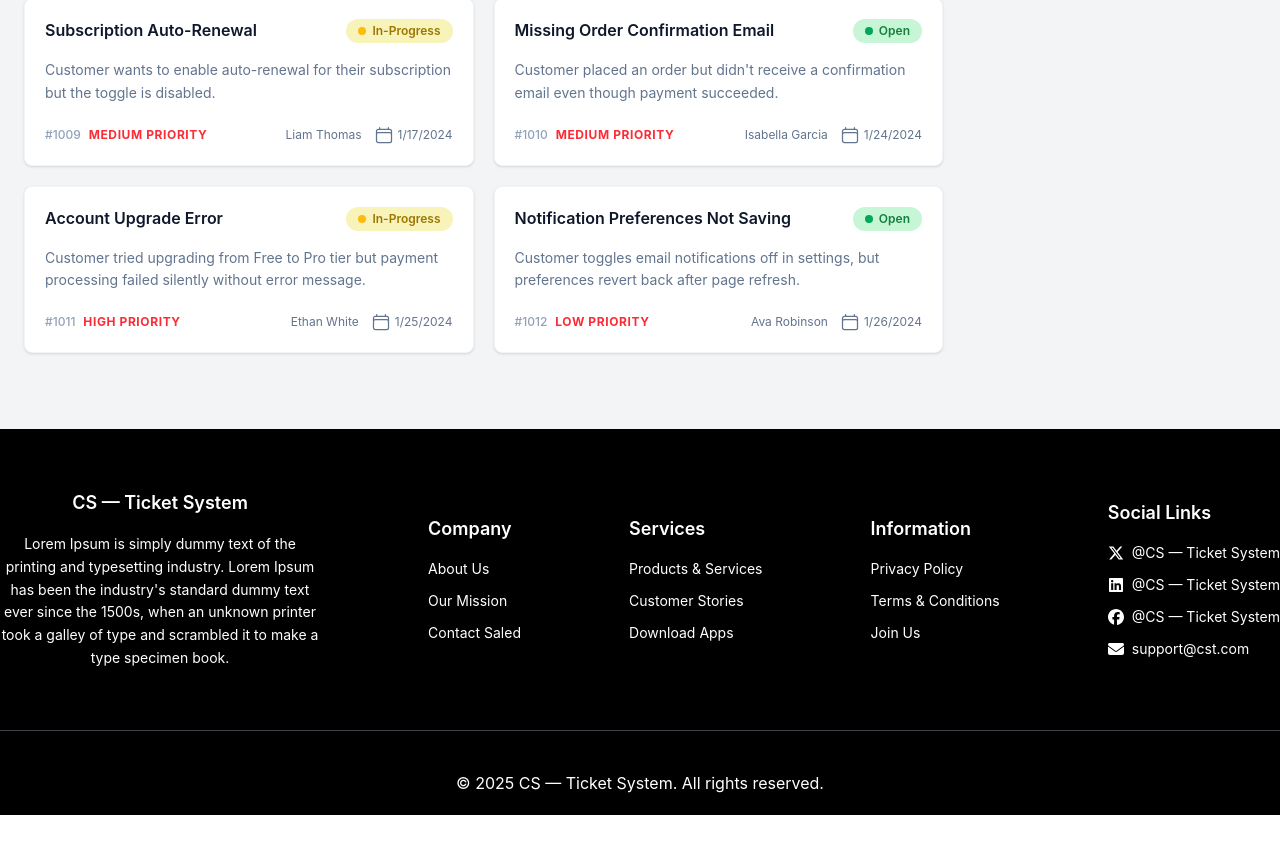
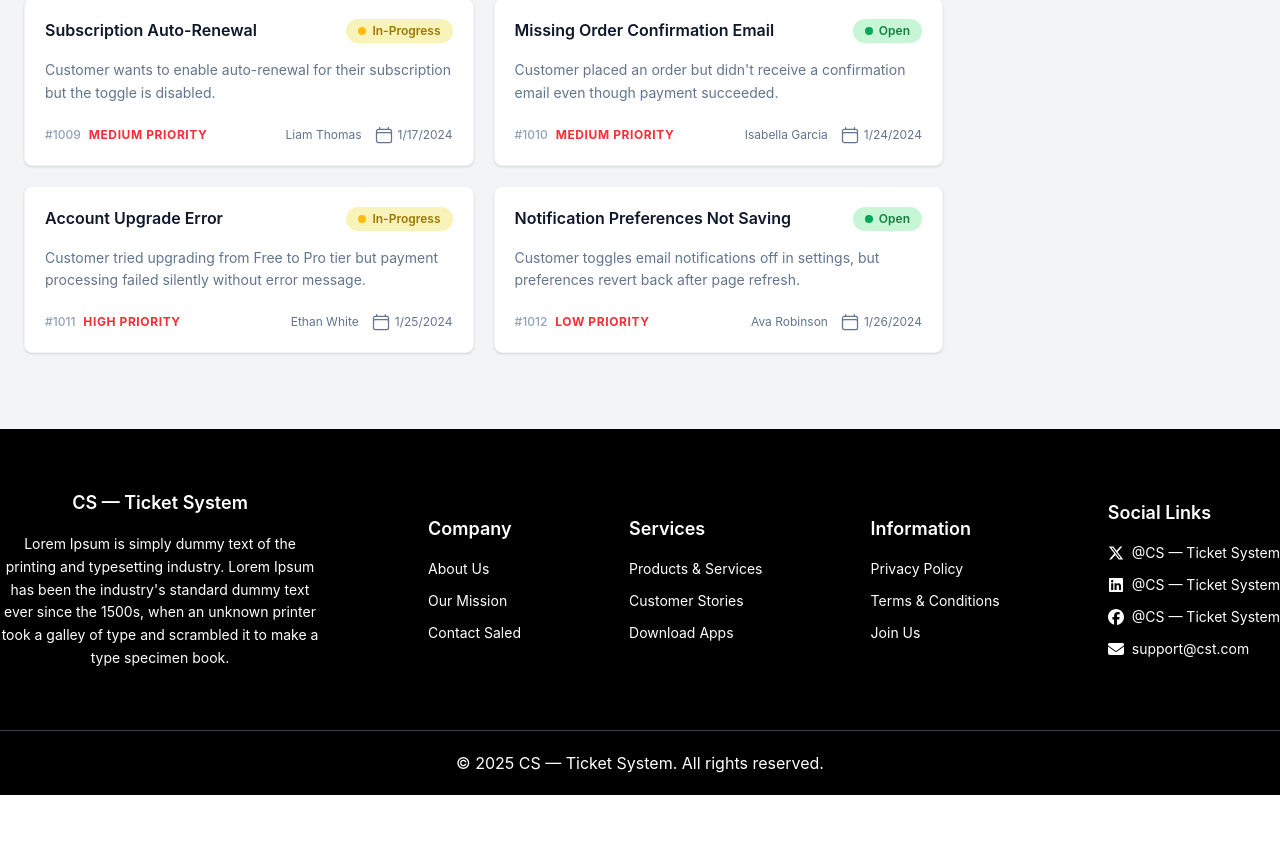
Before and after one commit to nahid5766/Customer-Support-Zone, a React (Vite) app: page / in a window 1280 px wide. Shown: the part 1160-2007 px from the top of the page. After the commit the page ends 1955 px from the top, so only its background shows below. Built offline with nearby package versions, Linux system fonts and the light colour scheme.

Commit message:
recheck all

```diff
--- a/src/components/Footer/Footers.jsx
+++ b/src/components/Footer/Footers.jsx
@@ -74,7 +74,7 @@ const Footers = () => {
             {/* strate line */}
             <hr className="max-w-7xl mx-auto border-t border-gray-400/40 w-full" />
 
-            <div className='text-center text-white mt-5 mb-8 p-5'>
+            <div className='text-center text-white p-5'>
                 <p>© 2025 CS — Ticket System. All rights reserved.</p>
             </div>
         </div>);
```
